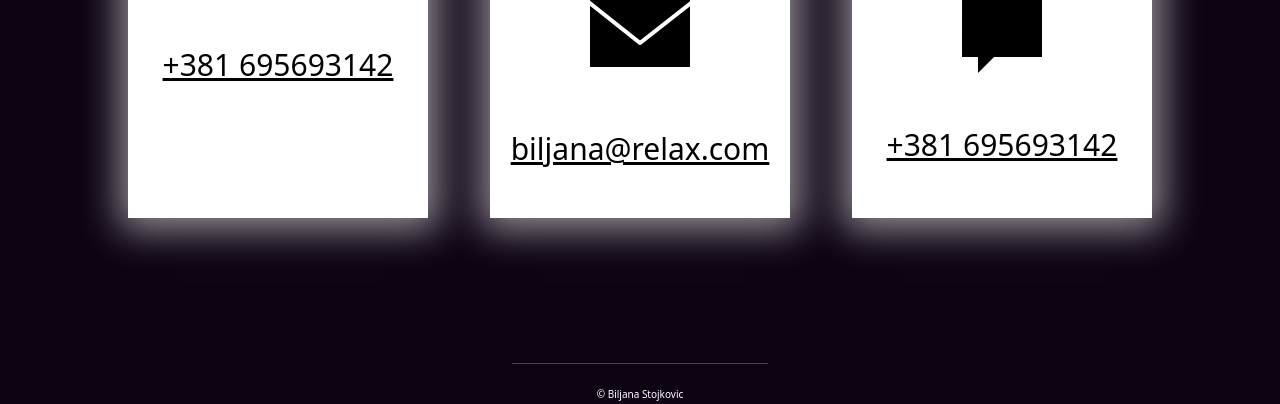
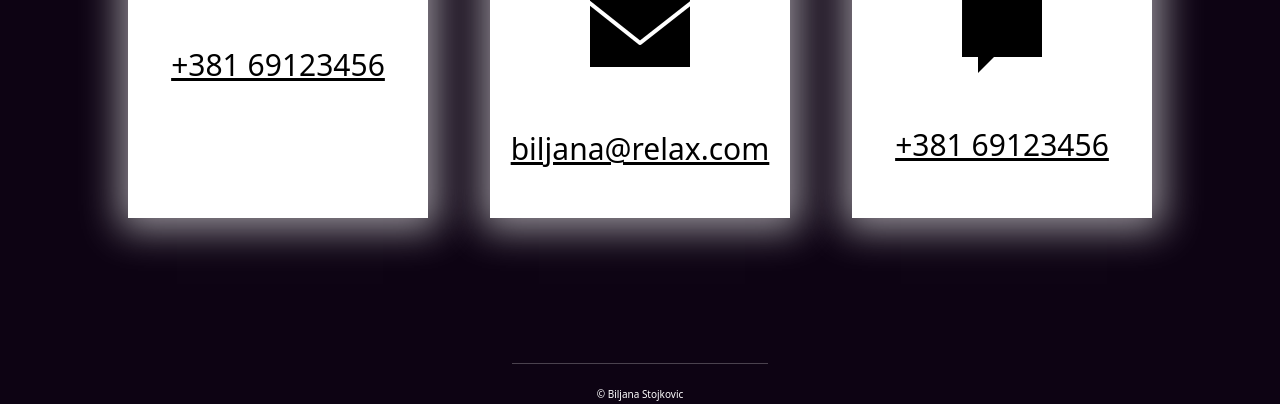
Before and after one commit to matejadoca/relaxation, a plain HTML site: page index.html in a window 1280 px wide. Shown: the part 2013-2417 px from the top of the page. Drawn offline with nearby package versions, Linux system fonts and the light colour scheme.

Commit message:
Update index.html

```diff
--- a/index.html
+++ b/index.html
@@ -72,12 +72,12 @@
 	<div class="phone">
 		<div class="contact-text">PHONE</div>
 		<img src="images/phone.png"><br>
-		<a href="tel:+381695693142"><h2>+381 695693142</h2></a>
+		<a href="tel:+38169123456"><h2>+381 69123456</h2></a>
 	</div>
 	<div class="message">
 		<div class="contact-text">MESSAGE</div>
 		<img src="images/message.png"><br>
-		<a href="tel:+381695693142"><h2>+381 695693142</h2></a>
+		<a href="tel:+38169123456"><h2>+381 69123456</h2></a>
 	</div>
 	<div class="mail">
 		<div class="contact-text">MAIL</div>
```
